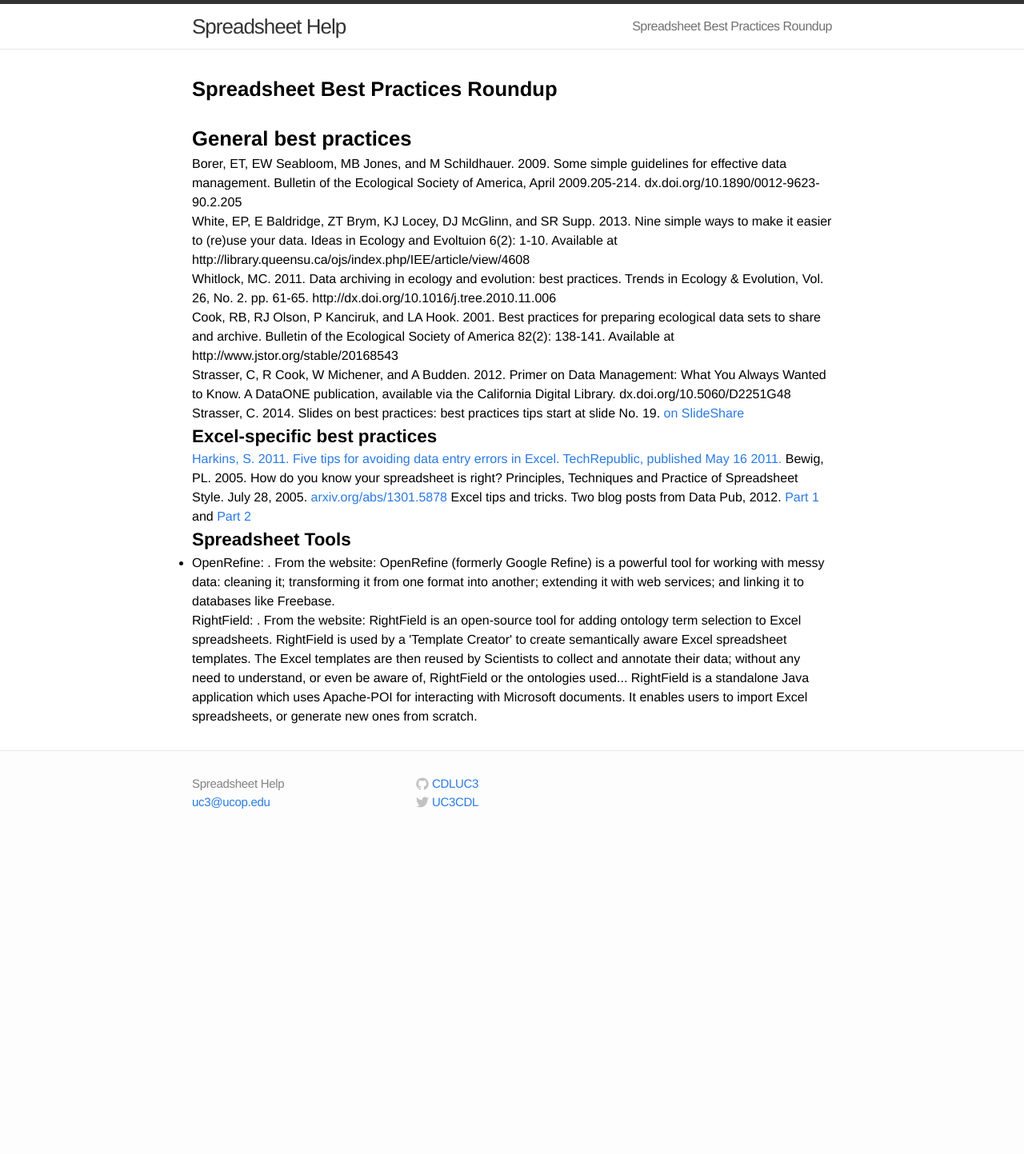
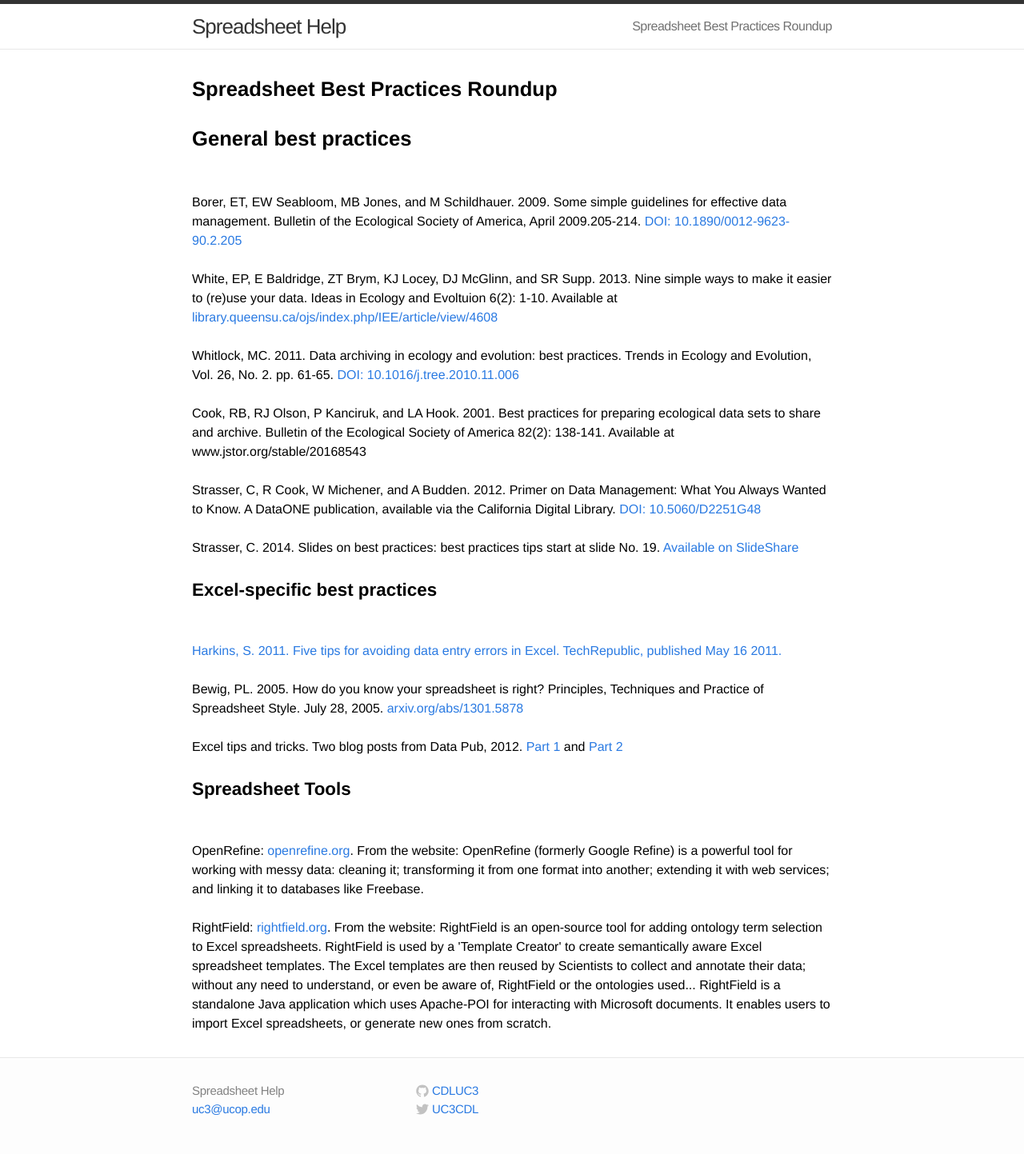
Before and after one commit to CDLUC3/spreadsheet-help, a Jekyll site: the page built from index.html, in a window 1280 px wide. Shown: the whole page at 80% size. Built offline with Jekyll 4.4.1, drawn with Linux system fonts in a browser that asks for light colours; Markdown is read by kramdown in place of the engine named in the settings; before the commit the page ends 1089 px from its top, so only the background shows below that; some of the changed lines change nothing that is shown.

Commit message:
fixing spacing

```diff
--- a/index.html
+++ b/index.html
@@ -6,31 +6,42 @@ title: Spreadsheet Best Practices Roundup
 <br>
 
 <h1> General best practices</h2>
+<br><br>
 
-Borer, ET, EW Seabloom, MB Jones, and M Schildhauer. 2009. Some simple guidelines for effective data management. Bulletin of the Ecological Society of America, April 2009.205-214. dx.doi.org/10.1890/0012-9623-90.2.205 <br>
+Borer, ET, EW Seabloom, MB Jones, and M Schildhauer. 2009. Some simple guidelines for effective data management. Bulletin of the Ecological Society of America, April 2009.205-214. <a href="dx.doi.org/10.1890/0012-9623-90.2.205">DOI: 10.1890/0012-9623-90.2.205</a>
+<br><br>
 
-White, EP, E Baldridge, ZT Brym, KJ Locey, DJ McGlinn, and SR Supp. 2013. Nine simple ways to make it easier to (re)use your data. Ideas in Ecology and Evoltuion 6(2): 1-10. Available at http://library.queensu.ca/ojs/index.php/IEE/article/view/4608 <br>
+White, EP, E Baldridge, ZT Brym, KJ Locey, DJ McGlinn, and SR Supp. 2013. Nine simple ways to make it easier to (re)use your data. Ideas in Ecology and Evoltuion 6(2): 1-10. Available at <a href="http://library.queensu.ca/ojs/index.php/IEE/article/view/4608">library.queensu.ca/ojs/index.php/IEE/article/view/4608</a>
+<br><br>
 
-Whitlock, MC. 2011. Data archiving in ecology and evolution: best practices. Trends in Ecology & Evolution, Vol. 26, No. 2. pp. 61-65. http://dx.doi.org/10.1016/j.tree.2010.11.006 <br>
+Whitlock, MC. 2011. Data archiving in ecology and evolution: best practices. Trends in Ecology and Evolution, Vol. 26, No. 2. pp. 61-65. <a href="http://dx.doi.org/10.1016/j.tree.2010.11.006">DOI: 10.1016/j.tree.2010.11.006</a>
+<br><br>
 
-Cook, RB, RJ Olson, P Kanciruk, and LA Hook. 2001. Best practices for preparing ecological data sets to share and archive. Bulletin of the Ecological Society of America 82(2): 138-141. Available at http://www.jstor.org/stable/20168543<br>
+Cook, RB, RJ Olson, P Kanciruk, and LA Hook. 2001. Best practices for preparing ecological data sets to share and archive. Bulletin of the Ecological Society of America 82(2): 138-141. Available at <href="http://www.jstor.org/stable/20168543">www.jstor.org/stable/20168543</a>
+<br><br>
 
-Strasser, C, R Cook, W Michener, and A Budden. 2012. Primer on Data Management: What You Always Wanted to Know. A DataONE publication, available via the California Digital Library. dx.doi.org/10.5060/D2251G48<br>
+Strasser, C, R Cook, W Michener, and A Budden. 2012. Primer on Data Management: What You Always Wanted to Know. A DataONE publication, available via the California Digital Library. <a href="dx.doi.org/10.5060/D2251G48">DOI: 10.5060/D2251G48</a>
+<br><br>
 
-Strasser, C. 2014. Slides on best practices: best practices tips start at slide No. 19. <a href="http://www.slideshare.net/carlystrasser/coping-with-data-for-whoi-jp-students">on SlideShare</a><br>
+Strasser, C. 2014. Slides on best practices: best practices tips start at slide No. 19. <a href="http://www.slideshare.net/carlystrasser/coping-with-data-for-whoi-jp-students">Available on SlideShare</a>
+<br><br>
 
 <h2>Excel-specific best practices</h2>
+<br><br>
 
 <a href="http://www.techrepublic.com/blog/five-apps/five-tips-for-avoiding-data-entry-errors-in-excel/">Harkins, S. 2011. Five tips for avoiding data entry errors in Excel. TechRepublic, published May 16 2011.</a>
-
+<br><br>
 
 Bewig, PL. 2005. How do you know your spreadsheet is right? Principles, Techniques and Practice of Spreadsheet Style. July 28, 2005. <a href="http://arxiv.org/abs/1301.5878">arxiv.org/abs/1301.5878</a>
+<br><br>
 
 Excel tips and tricks. Two blog posts from Data Pub, 2012. <a href="http://datapub.cdlib.org/2011/10/11/excel-tips-and-tricks/">Part 1</a> and <a href="http://datapub.cdlib.org/2011/11/17/more-excel-tips-and-tricks/">Part 2</a>
+<br><br>
 
 <h2>Spreadsheet Tools</h2>
+<br><br>
 
-<ul>
-<li>OpenRefine: <a href="http://openrefine.org/"></a>. From the website: OpenRefine (formerly Google Refine) is a powerful tool for working with messy data: cleaning it; transforming it from one format into another; extending it with web services; and linking it to databases like Freebase.</li>
-</li>RightField: <a href="http://www.rightfield.org.uk/"></a>. From the website: RightField is an open-source tool for adding ontology term selection to Excel spreadsheets. RightField is used by a 'Template Creator' to create semantically aware Excel spreadsheet templates. The Excel templates are then reused by Scientists to collect and annotate their data; without any need to understand, or even be aware of, RightField or the ontologies used... RightField is a standalone Java application which uses Apache-POI for interacting with Microsoft documents. It enables users to import Excel spreadsheets, or generate new ones from scratch. </li>
-</ul>
+OpenRefine: <a href="http://openrefine.org/">openrefine.org</a>. From the website: OpenRefine (formerly Google Refine) is a powerful tool for working with messy data: cleaning it; transforming it from one format into another; extending it with web services; and linking it to databases like Freebase.
+<br><br>
+
+RightField: <a href="http://www.rightfield.org.uk/">rightfield.org</a>. From the website: RightField is an open-source tool for adding ontology term selection to Excel spreadsheets. RightField is used by a 'Template Creator' to create semantically aware Excel spreadsheet templates. The Excel templates are then reused by Scientists to collect and annotate their data; without any need to understand, or even be aware of, RightField or the ontologies used... RightField is a standalone Java application which uses Apache-POI for interacting with Microsoft documents. It enables users to import Excel spreadsheets, or generate new ones from scratch. </li>
```
